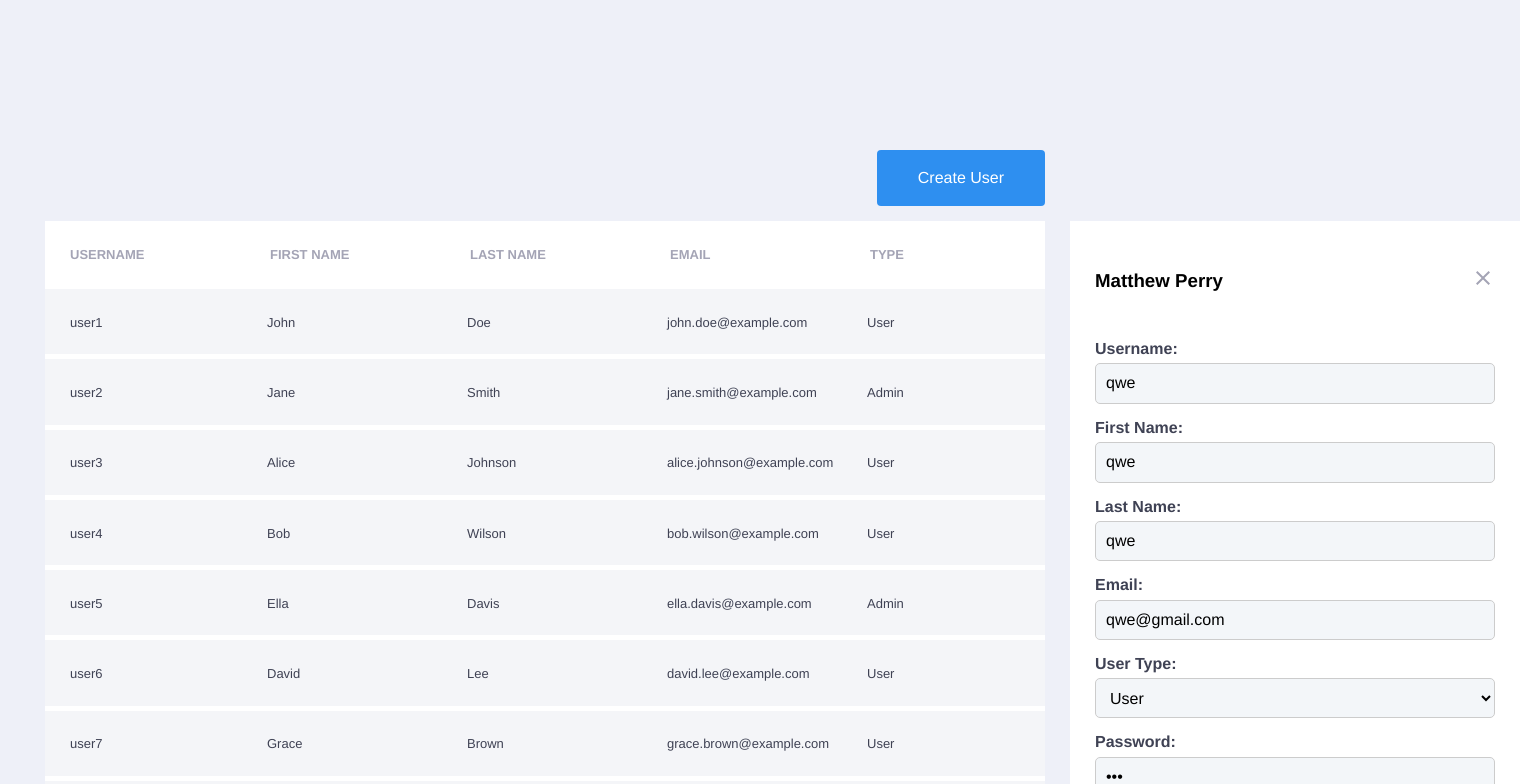
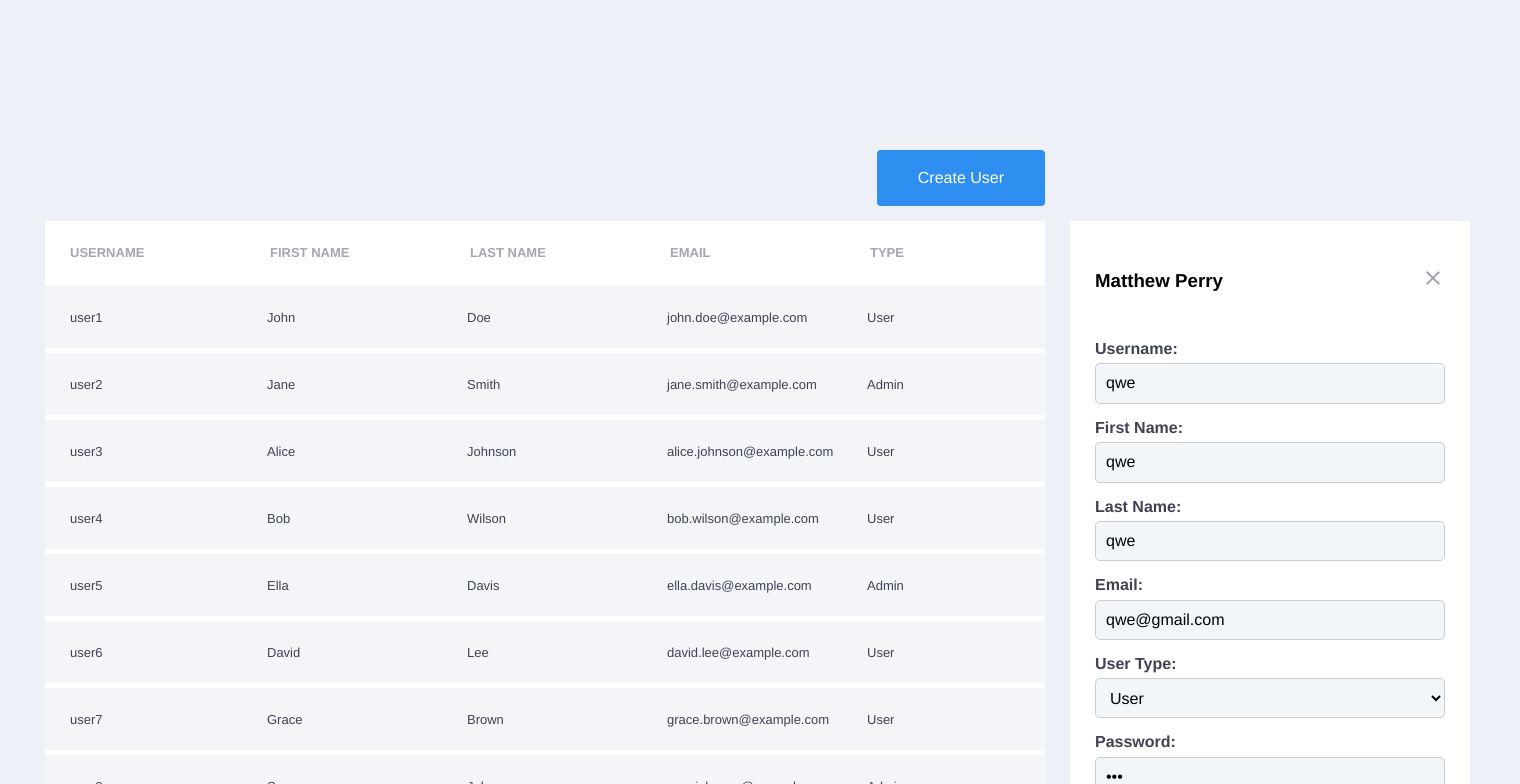
Before and after one commit to AndriiPhytsyk/users-manager, a website: page index.html in a window 1280 px wide. Both pictures are taken after a click on the link "Create User". Shown: the top 784 px of the page, 1520 px wide, since content can reach past the window. Drawn offline with nearby package versions, Linux system fonts and the light colour scheme.

Commit message:
fixed styles and bug with unique username for updating

```diff
--- a/app/directives/userForm.js
+++ b/app/directives/userForm.js
@@ -20,6 +20,7 @@ app.directive('userForm', function (usersService, NotificationService) {
                 password: 'qwe',
                 repeatPassword: 'qwe'
             };
+
 
             $scope.$watch('selectedUser', function () {
                 $scope.userData = $scope.selectedUser || emptyUser;
--- a/app/directives/userFormValidator.js
+++ b/app/directives/userFormValidator.js
@@ -1,13 +1,17 @@
 app.directive('uniqueValidator', function (usersService) {
+
     function checkUniqueness(value, users) {
         return !users.some(user => user.userName === value);
     }
 
     return {
         require: 'ngModel',
+        scope: {
+            mode: '=?'
+        },
         link: function (scope, element, attrs, ngModelCtrl) {
             ngModelCtrl.$validators.uniqueValidator = function (modelValue, viewValue) {
-                return checkUniqueness(modelValue || viewValue, usersService.users);
+                return scope.mode || checkUniqueness(modelValue || viewValue, usersService.users);
             };
         }
     };
--- a/app/templates/userForm.html
+++ b/app/templates/userForm.html
@@ -22,7 +22,7 @@
         <form name="userForm">
             <div class="form-group">
                 <label for="username">Username:</label>
-                <input type="text" id="username" name="userName" ng-model="userData.userName" required unique-validator
+                <input type="text" id="username" name="userName" ng-model="userData.userName" required unique-validator mode="mode.edit"
                        users="usersService.users">
                 <div ng-show="userForm.userName.$error && submitted" class="form-group__error">
                     <span ng-show="userForm.userName.$error.uniqueValidator">Username should be unique</span>
@@ -48,9 +48,11 @@
 
             <div class="form-group">
                 <label for="email">Email:</label>
-                <input type="email" id="email" name="email" ng-model="userData.email" required>
+                <input ng-pattern="'^[a-zA-Z0-9._%+-]+@[a-zA-Z0-9.-]+\.[a-zA-Z]{2,}$'" type="email" id="email"
+                       name="email" ng-model="userData.email" required>
                 <div ng-show="userForm.email.$error && submitted" class="form-group__error">
                     <span ng-show="userForm.email.$error.required">Email is required</span>
+                    <span ng-show="userForm.email.$error.pattern">Please enter valid email</span>
                 </div>
             </div>
 
@@ -68,9 +70,12 @@
             <div password-match-validation ng-model="userForm.password" confirm-password="userForm.repeatPassword">
                 <div class="form-group">
                     <label for="password">Password:</label>
-                    <input type="password" id="password" name="password" ng-model="userData.password" required>
+                    <input type="password" id="password" name="password" ng-model="userData.password" minlength="8"
+                            required>
                     <div ng-show="userForm.password.$error && submitted" class="form-group__error">
                         <span ng-show="userForm.password.$error.required">Password is required</span>
+                        <span ng-show="userForm.password.$error.minlength">Minimum 8 characters</span>
+                        <span ng-show="userForm.password.$error.pattern">Must include at least one letter and one number</span>
                     </div>
                 </div>
 
@@ -88,7 +93,7 @@
             <div class="user-form__actions"
                  ng-style="mode.edit ? {'justify-content': 'space-between'} : {'justify-content': 'center'}">
                 <a ng-show="mode.edit" class="btn btn-danger" ng-click="deleteUser()">Delete</a>
-                <a ng-show="mode.edit" class="btn btn-primary"  ng-click="submitForm('edit')">Save</a>
+                <a ng-show="mode.edit" class="btn btn-primary" ng-click="submitForm('edit')">Save</a>
                 <a ng-show="mode.create" class="btn btn-primary" ng-click="submitForm('create')">Create</a>
             </div>
         </form>
--- a/css/app.css
+++ b/css/app.css
@@ -16,23 +16,32 @@ body {
     justify-content: space-between;
     padding-left: 45px;
     padding-right: 45px;
+    margin-top: 150px;
+}
+
+.content .content__left {
+    margin-right: 25px;
+    max-width: 1220px;
+    flex-grow: 1;
 }
 
 .content__actions {
     display: flex;
     justify-content: flex-end;
     margin-bottom: 15px;
-    margin-top: 150px;
-    max-width: 1045px;
+}
+
+.table-wrapper {
+    padding-bottom: 37px;
+    background-color: #fff;
 }
 
 .table {
-    max-width: 1220px;
     border: none;
     font-size: 13px;
     border-collapse: collapse;
-    margin-right: 25px;
     flex-grow: 1;
+    width: 100%;
 }
 
 .table__header {
@@ -74,8 +83,9 @@ body {
     padding: 30px 25px 25px 25px;
     background-color: #fff;
     max-width: 600px;
-    min-width: 450px;
+    min-width: 400px;
     flex-grow: 1;
+    margin-top: 71px;
 }
 
 .user-form__header {
--- a/index.html
+++ b/index.html
@@ -11,10 +11,13 @@
 <div ng-controller="myController">
 
     <notification-display></notification-display>
+
+    <div class="content">
+        <div class="content__left">
             <div class="content__actions">
                 <a ng-click="createUser()" class="btn btn-primary">Create User</a>
             </div>
-    <div class="content">
+            <div class="table-wrapper">
                 <table class="table">
                     <tr class="table__header">
                         <th ng-repeat="header in tableHeaders ">{{header.toUpperCase()}}</th>
@@ -27,6 +30,9 @@
                         <td>{{user.type}}</td>
                     </tr>
                 </table>
+            </div>
+
+        </div>
         <div class="flex-1">
             <user-form ng-show="mode.create || mode.edit" mode="mode" selected-user="selectedUser"></user-form>
         </div>
```
Lines whose indentation alone changed are shown as unchanged.
